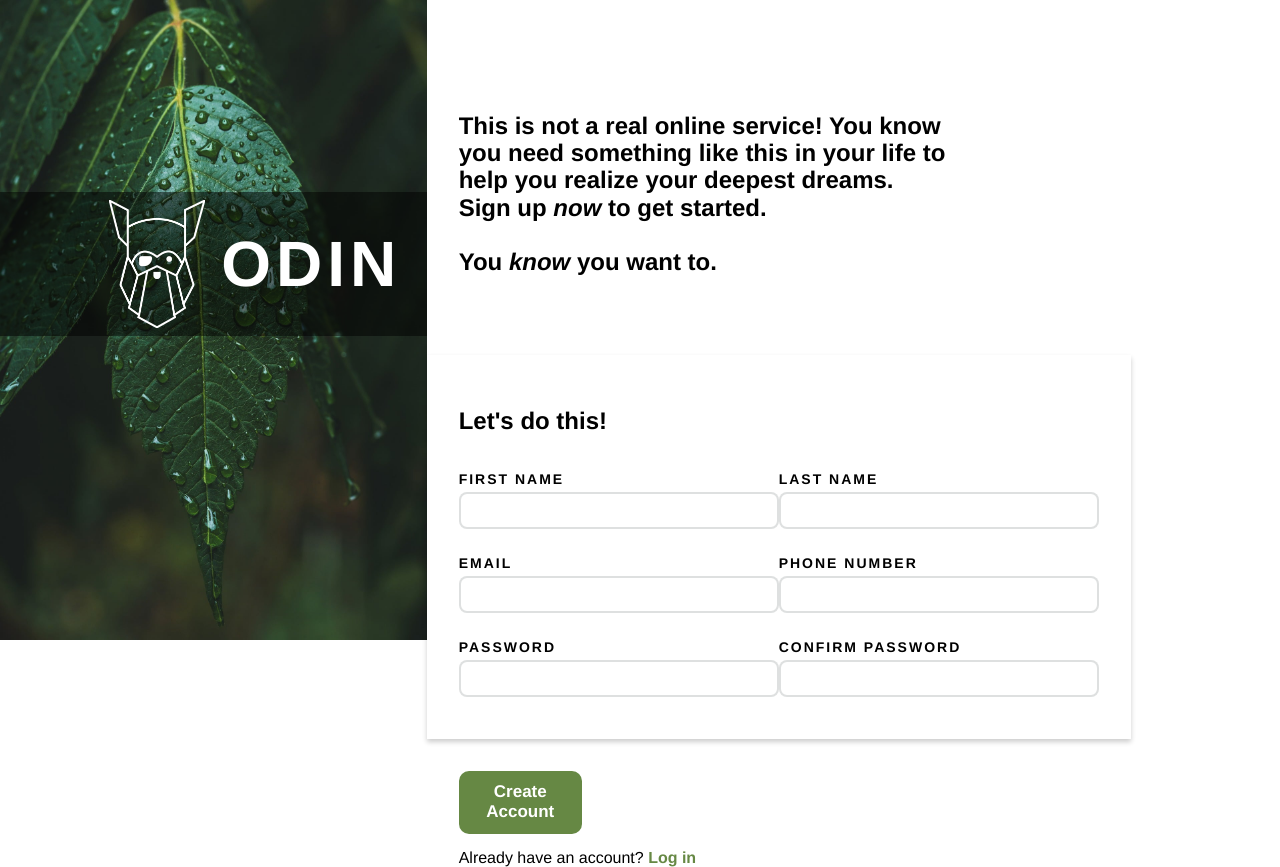
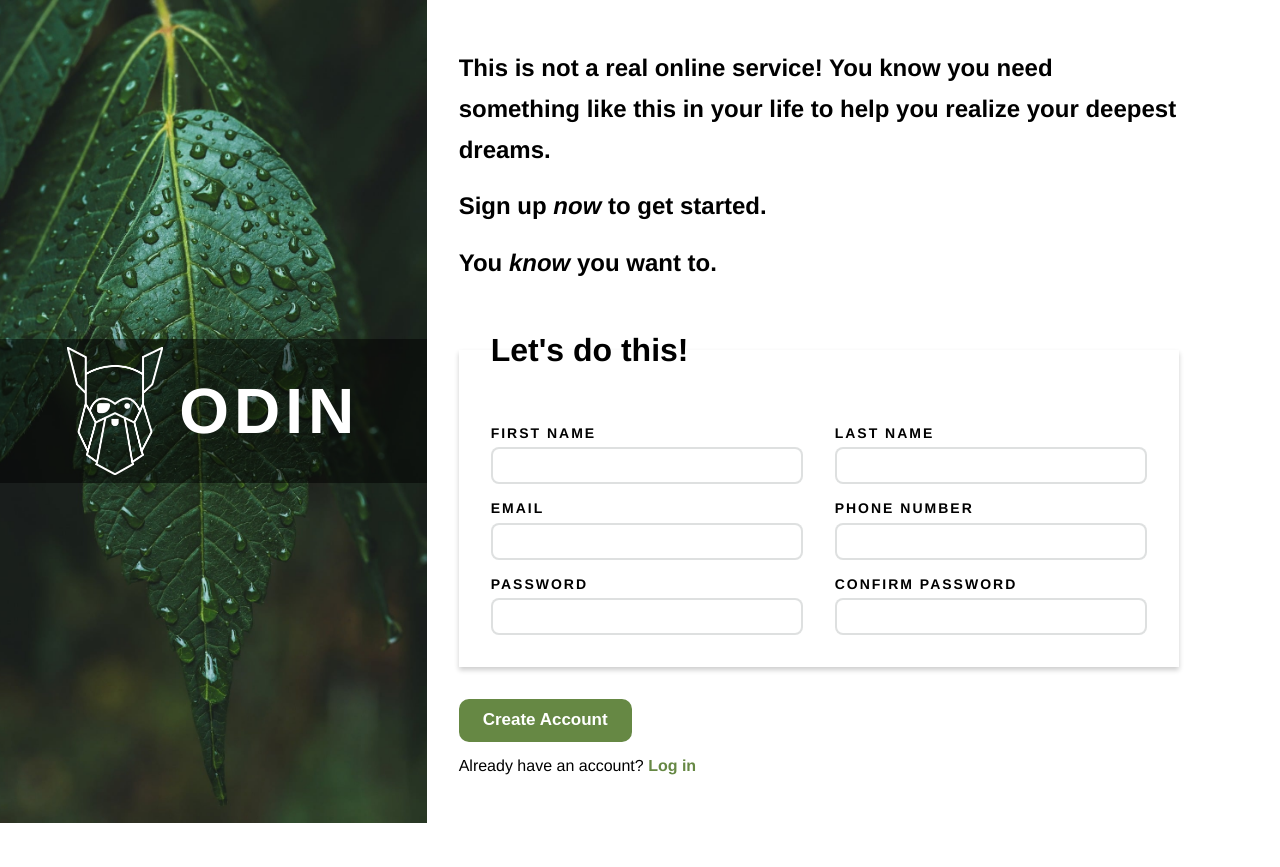
Before and after one commit to itsmerauf/TOP_Exercises, a plain HTML site: page index.html in a window 1280 px wide. After the commit the page ends 823 px from the top, so only its background shows below. Drawn offline with Linux system fonts and the light colour scheme.

Commit message:
My original code was okay but then I had to fixed it to be dynamic with Claude AI

```diff
--- a/index.html
+++ b/index.html
@@ -3,54 +3,61 @@
 <head>
     <meta charset="UTF-8">
     <meta name="viewport" content="width=device-width, initial-scale=1.0">
-    <script src="./script/script.js"></script>
     <link rel="stylesheet" href="./style/style.css">
     <title>Odin Form</title>
 </head>
 <body>
-    <section class="container">
-        <img class="backgroundImg" src="./style/images/alexas_fotos-leaf-10415416_1920.jpg" alt="Picture of a leaf">
-    <div class="blackSqr">
-        <img class="odinLogo" src="./style/images/odin-lined.png" alt="The Odin Project Logo">
-        <p class="odinText">ODIN</p>
+    <div class="container">
+        <div class="hero">
+            <img class="hero-img" src="./style/images/alexas_fotos-leaf-10415416_1920.jpg" alt="">
+            <div class="brand">
+                <img class="brand-logo" src="./style/images/odin-lined.png" alt="The Odin Project Logo">
+                <p class="brand-text">ODIN</p>
             </div>
-    <div class="formContainer">
-        <p class="formText">This is not a real online service! You know you need something like this in your life to help you realize your deepest dreams. <br>
-        Sign up <i>now</i> to get started. <br>
-        <br>You <i>know</i> you want to.</p>
+        </div>
+
+        <div class="form-container">
+            <div class="form-intro">
+                <p>This is not a real online service! You know you need something like this in your life to help you realize your deepest dreams.</p>
+                <p>Sign up <i>now</i> to get started.</p>
+                <p>You <i>know</i> you want to.</p>
+            </div>
+
             <form action="#" method="post">
                 <fieldset class="fieldset">
-            <h1>Let's do this!</h1>
+                    <legend>Let's do this!</legend>
+
                     <label for="firstName">FIRST NAME
-                <input type="text" name="firstName" id="firstName">
+                        <input type="text" name="firstName" id="firstName" required>
                     </label>
 
                     <label for="lastName">LAST NAME
-                <input type="text" name="lastName" id="lastName">
+                        <input type="text" name="lastName" id="lastName" required>
                     </label>
 
                     <label for="email">EMAIL
-                <input type="email" name="email" id="email">
+                        <input type="email" name="email" id="email" required>
                     </label>
 
                     <label for="phoneNumber">PHONE NUMBER
-                <input type="text" name="phoneNumber" id="phoneNumber">
+                        <input type="tel" name="phoneNumber" id="phoneNumber">
                     </label>
 
                     <label for="password">PASSWORD
-                <input type="password" name="password" id="password" minlength="8">
+                        <input type="password" name="password" id="password" minlength="8" required>
                     </label>
 
                     <label for="passwordCheck">CONFIRM PASSWORD
-                <input type="password" name="passwordCheck" id="passwordCheck">
+                        <input type="password" name="passwordCheck" id="passwordCheck" minlength="8" required>
                     </label>
                 </fieldset>
-    <div class="button">
-        <button class="Btn" type="button">Create Account</button>
-        <p class="confirmText">Already have an account? <a href="#">Log in</a></p>
+
+                <div class="form-actions">
+                    <button class="submit-btn" type="submit">Create Account</button>
+                    <p class="confirm-text">Already have an account? <a href="#">Log in</a></p>
                 </div>
             </form>
         </div>
-    </section>
+    </div>
 </body>
 </html>
--- a/script/script.js
+++ /dev/null
@@ -1,10 +0,0 @@
-const password = document.querySelector("password");
-const checkPassword = document.querySelector("passwordCheck");
-
-checkPassword.addEventListener( "input", () => {
-    if (checkPassword.value !== "" && checkPassword.value !== password.value) {
-    checkPassword.classList.add("invalid");
-  } else {
-    checkPassword.classList.remove("invalid");
-  }
-});
--- a/style/style.css
+++ b/style/style.css
@@ -2,129 +2,166 @@
     margin: 0;
     padding: 0;
     box-sizing: border-box;
-    font-family: "Helvetica", sans-serif;
 }
+
+body {
+    font-family: Helvetica, Arial, sans-serif;
+}
+
+/* ---------- Page layout ---------- */
 
 .container {
     display: grid;
     grid-template-columns: 1fr 2fr;
+    min-height: 100vh;
 }
 
-.backgroundImg {
-    display: grid;
-    grid-column: 1;
-    grid-row: 1 / span 5;
-    width: 100%;
+
+.hero {
+    position: relative;
+    display: flex;
+    align-items: center;
+    overflow: hidden;
 }
 
-.blackSqr {
-    display: grid;
-    grid-column: 1;
-    grid-row: 1;
+
+.hero-img {
+    position: absolute;
+    inset: 0;
+    width: 100%;
+    height: 100%;
+    object-fit: cover;
+}
+
+.brand {
+    position: relative;
+    display: flex;
     justify-content: center;
     align-items: center;
-    column-gap: 1rem;
-    margin-top: 12rem;
-    background: rgb(0, 0, 0, 0.5);
+    gap: 1rem;
+    width: 100%;
     height: 9rem;
+    background: rgb(0 0 0 / 0.5);
+    color: white;
 }
 
-.blackSqr > * {
-    grid-row: inherit;
+.brand-logo {
     width: 6rem;
-    color: white;
+}
+
+.brand-text {
     font-size: 4rem;
     font-weight: bold;
     letter-spacing: 5px;
 }
 
-.formContainer {
-    display: grid;
-    row-gap: 5rem;
-    grid-column: 2 / -1;
+/* ---------- Right side ---------- */
+
+.form-container {
+    display: flex;
+    flex-direction: column;
+    justify-content: center;
+    gap: 3rem;
+    padding: 3rem 2rem;
+}
+
+.form-intro {
+    max-width: 45rem;
+    font-weight: 700;
+    font-size: 1.5rem;
+    line-height: 1.7;
+}
+
+.form-intro p + p {
+    margin-top: 1rem;
 }
 
 .fieldset {
     display: grid;
-    width: 70%;
     grid-template-columns: 1fr 1fr;
-    grid-template-rows: repeat(4, 1fr);
-    row-gap: 1rem;
+    gap: 1rem 2rem;
+    width: min(100%, 45rem);
     padding: 2rem;
-    margin: 0 0 2rem;
-    align-items: center;
     border: none;
-    box-shadow: 0 3px 5px 0 rgb(0, 0, 0, 0.2);
+    box-shadow: 0 3px 5px 0 rgb(0 0 0 / 0.2);
 }
 
-h1 {
-    grid-column: 1 / -1;
+.fieldset legend {
+    margin-bottom: 1.5rem;
+    font-size: 2rem;
+    font-weight: bold;
+}
+
+label {
+    display: flex;
+    flex-direction: column;
+    gap: 0.4rem;
+    font-size: 14px;
+    letter-spacing: 2px;
+    font-weight: bold;
 }
 
 input {
-    display: flex;
-    flex-wrap: wrap;
-    width: 20rem;
-    padding: 5px 10px 5px;
+    width: 100%;
+    padding: 5px 10px;
     font-size: 20px;
+    border: 2px solid rgb(90 100 100 / 0.2);
     border-radius: 8px;
-    margin: 5px 0 10px;
-    border: 2px solid rgb(90, 100, 100, 0.2);
-    box-sizing: border-box;
     outline: none;
-}
-
-label {
-    font-size: 14px;
-    letter-spacing: 2px;
-    font-weight: bold;
-
-}
-
-.formText {
-    margin-top: 7rem;
-    margin-left: 2rem;
-    width: 60%;
-    font-weight: 700;
-    font-size: 1.5rem;
-    line-height: 1.7rem;
-}
-
-.button {
-    display: flex;
-    flex-direction: column;
-    gap: 15px;
-    margin-left: 2rem;
-}
-
-.button button {
-    width: 15%;
-    padding: 0.7rem;
-    font-size: 17px;
-    border: none;
-    border-radius: 10px;
-    background: #684;
-    color: white;
-    font-weight: bold;
-    cursor: pointer;
-}
-
-.button a:link,
-.button a:visited {
-    color: #684;
-    font-weight: bold;
-    text-decoration: none;
-}
-
-button:active {
-    transform: translateY(1px);
 }
 
 input:focus {
     border-color: #6366f1;
 }
 
-input:required,
-input:invalid {
+
+input:user-invalid {
     border-color: red;
 }
+
+/* ---------- Button + login link ---------- */
+
+.form-actions {
+    display: flex;
+    flex-direction: column;
+    align-items: flex-start;
+    gap: 15px;
+}
+
+.submit-btn {
+    padding: 0.7rem 1.5rem;
+    margin-top: 2rem;
+    font-size: 17px;
+    font-weight: bold;
+    color: white;
+    background: #684;
+    border: none;
+    border-radius: 10px;
+    cursor: pointer;
+}
+
+.submit-btn:active {
+    transform: translateY(1px);
+}
+
+.form-actions a {
+    color: #684;
+    font-weight: bold;
+    text-decoration: none;
+}
+
+/* ---------- Small screens ---------- */
+
+@media (max-width: 800px) {
+    .container {
+        grid-template-columns: 1fr;
+    }
+
+    .hero {
+        min-height: 14rem;
+    }
+
+    .fieldset {
+        grid-template-columns: 1fr;
+    }
+}
```
Lines whose indentation alone changed are shown as unchanged.
